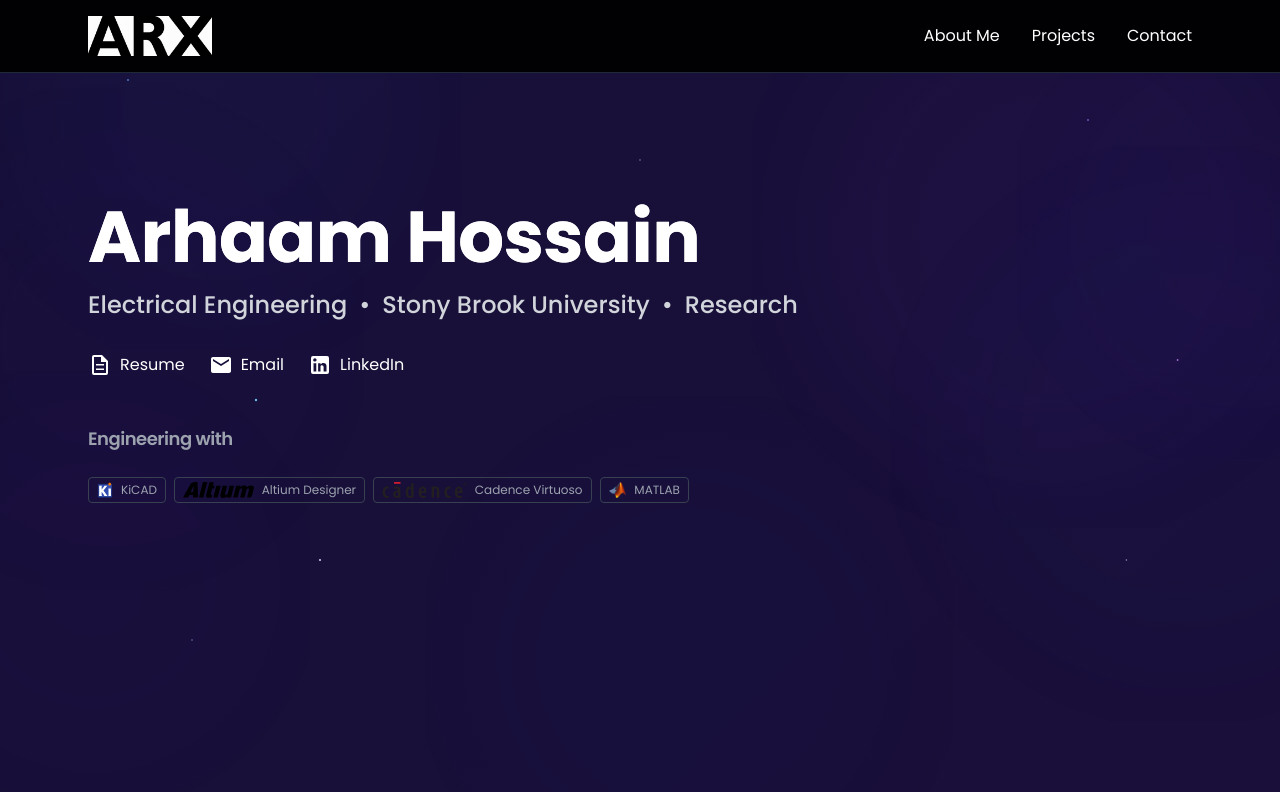
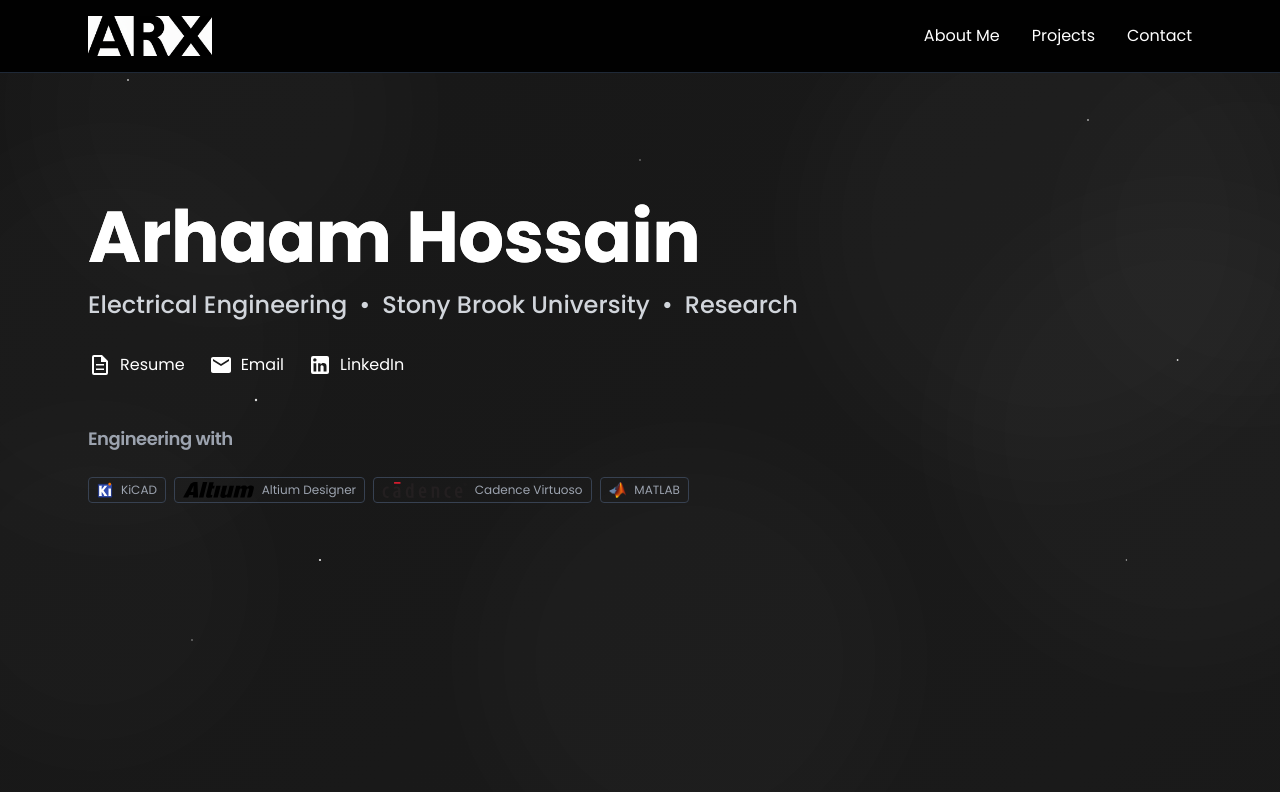
Before and after one commit to arhaamhossain/ARX, a Next.js app: page /ARX/ in a window 1280 px wide. Shown: the top 792 px of the page. Built offline with nearby package versions, Linux system fonts and the light colour scheme.

Commit message:
Revert "Implement space-like theme with deep blue/purple gradient background and cosmic blobs"
This reverts commit 1ba16e3e10ea081e4c0575a340f0522551e19459.

```diff
--- a/pages/index.tsx
+++ b/pages/index.tsx
@@ -176,100 +176,100 @@ export default function Home() {
             <feGaussianBlur in="SourceGraphic" stdDeviation="60" />
           </filter>
         </defs>
-        {/* Blob 1 - Top Left - Deep Blue */}
+        {/* Blob 1 - Top Left */}
         <circle
           cx="15%"
           cy="20%"
           r="200"
-          fill="#3d5afe"
-          opacity="0.03"
+          fill="#ffffff"
+          opacity="0.02"
           filter="url(#blur)"
           style={{
             animation: 'float1 20s ease-in-out infinite',
           }}
         />
-        {/* Blob 2 - Top Right - Purple */}
+        {/* Blob 2 - Top Right */}
         <circle
           cx="85%"
           cy="25%"
           r="250"
-          fill="#7c3aed"
-          opacity="0.035"
+          fill="#ffffff"
+          opacity="0.025"
           filter="url(#blur)"
           style={{
             animation: 'float2 25s ease-in-out infinite',
           }}
         />
-        {/* Blob 3 - Bottom Center - Dark Blue */}
+        {/* Blob 3 - Bottom Center */}
         <circle
           cx="50%"
           cy="80%"
           r="220"
-          fill="#1e40af"
-          opacity="0.025"
+          fill="#ffffff"
+          opacity="0.02"
           filter="url(#blur)"
           style={{
             animation: 'float3 22s ease-in-out infinite',
           }}
         />
-        {/* Blob 4 - Bottom Left - Deep Purple */}
+        {/* Blob 4 - Bottom Left */}
         <circle
           cx="10%"
           cy="70%"
           r="180"
-          fill="#6d28d9"
-          opacity="0.02"
+          fill="#ffffff"
+          opacity="0.015"
           filter="url(#blur)"
           style={{
             animation: 'float2 28s ease-in-out infinite',
           }}
         />
-        {/* Blob 5 - Center Right - Bright Blue */}
+        {/* Blob 5 - Center Right */}
         <circle
           cx="90%"
           cy="60%"
           r="240"
-          fill="#2563eb"
-          opacity="0.025"
+          fill="#ffffff"
+          opacity="0.02"
           filter="url(#blur)"
           style={{
             animation: 'float1 26s ease-in-out infinite',
           }}
         />
-        {/* Blob 6 - Middle Left - Purple Blue */}
+        {/* Blob 6 - Middle Left */}
         <circle
           cx="5%"
           cy="40%"
           r="210"
-          fill="#5b21b6"
-          opacity="0.02"
+          fill="#ffffff"
+          opacity="0.015"
           filter="url(#blur)"
           style={{
             animation: 'float3 24s ease-in-out infinite',
           }}
         />
-        {/* Blob 7 - Middle Right - Indigo */}
+        {/* Blob 7 - Middle Right */}
         <circle
           cx="95%"
           cy="35%"
           r="190"
-          fill="#4f46e5"
-          opacity="0.025"
+          fill="#ffffff"
+          opacity="0.015"
           filter="url(#blur)"
           style={{
             animation: 'float1 23s ease-in-out infinite',
           }}
         />
 
-        {/* Decorative stars with cosmic glow */}
-        <circle cx="10%" cy="10%" r="1" fill="#60a5fa" opacity="0.8" style={{ animation: 'twinkle 3s ease-in-out infinite' }} />
-        <circle cx="85%" cy="15%" r="0.8" fill="#a78bfa" opacity="0.6" style={{ animation: 'twinkle 2.5s ease-in-out infinite 0.5s' }} />
-        <circle cx="20%" cy="50%" r="1.2" fill="#7dd3fc" opacity="0.7" style={{ animation: 'twinkle 3.5s ease-in-out infinite 1s' }} />
-        <circle cx="92%" cy="45%" r="0.9" fill="#c084fc" opacity="0.5" style={{ animation: 'twinkle 2.8s ease-in-out infinite 0.3s' }} />
-        <circle cx="15%" cy="80%" r="1" fill="#93c5fd" opacity="0.6" style={{ animation: 'twinkle 3.2s ease-in-out infinite 0.7s' }} />
-        <circle cx="88%" cy="70%" r="0.7" fill="#ddd6fe" opacity="0.8" style={{ animation: 'twinkle 2.9s ease-in-out infinite 0.2s' }} />
-        <circle cx="50%" cy="20%" r="0.8" fill="#bfdbfe" opacity="0.5" style={{ animation: 'twinkle 3.3s ease-in-out infinite 0.9s' }} />
-        <circle cx="25%" cy="70%" r="1.1" fill="#e9d5ff" opacity="0.7" style={{ animation: 'twinkle 2.7s ease-in-out infinite 0.4s' }} />
+        {/* Decorative stars */}
+        <circle cx="10%" cy="10%" r="1" fill="#ffffff" opacity="0.8" style={{ animation: 'twinkle 3s ease-in-out infinite' }} />
+        <circle cx="85%" cy="15%" r="0.8" fill="#ffffff" opacity="0.6" style={{ animation: 'twinkle 2.5s ease-in-out infinite 0.5s' }} />
+        <circle cx="20%" cy="50%" r="1.2" fill="#ffffff" opacity="0.7" style={{ animation: 'twinkle 3.5s ease-in-out infinite 1s' }} />
+        <circle cx="92%" cy="45%" r="0.9" fill="#ffffff" opacity="0.5" style={{ animation: 'twinkle 2.8s ease-in-out infinite 0.3s' }} />
+        <circle cx="15%" cy="80%" r="1" fill="#ffffff" opacity="0.6" style={{ animation: 'twinkle 3.2s ease-in-out infinite 0.7s' }} />
+        <circle cx="88%" cy="70%" r="0.7" fill="#ffffff" opacity="0.8" style={{ animation: 'twinkle 2.9s ease-in-out infinite 0.2s' }} />
+        <circle cx="50%" cy="20%" r="0.8" fill="#ffffff" opacity="0.5" style={{ animation: 'twinkle 3.3s ease-in-out infinite 0.9s' }} />
+        <circle cx="25%" cy="70%" r="1.1" fill="#ffffff" opacity="0.7" style={{ animation: 'twinkle 2.7s ease-in-out infinite 0.4s' }} />
       </svg>
 
       <Head>
--- a/styles/globals.css
+++ b/styles/globals.css
@@ -79,15 +79,15 @@
     @apply text-white overflow-x-hidden;
     font-family: 'Poppins', sans-serif;
     background: linear-gradient(
-      135deg,
-      #0a0e27 0%,
-      #0f1535 25%,
-      #1a0f3a 50%,
-      #0d1a3d 75%,
-      #0a0e27 100%
+      -45deg,
+      #000000,
+      #0a0a0a,
+      #1a1a1a,
+      #0f0f0f,
+      #000000
     );
     background-size: 400% 400%;
-    animation: gradientShift 20s ease infinite;
+    animation: gradientShift 15s ease infinite;
     -webkit-font-smoothing: antialiased;
     -moz-osx-font-smoothing: grayscale;
   }
```
